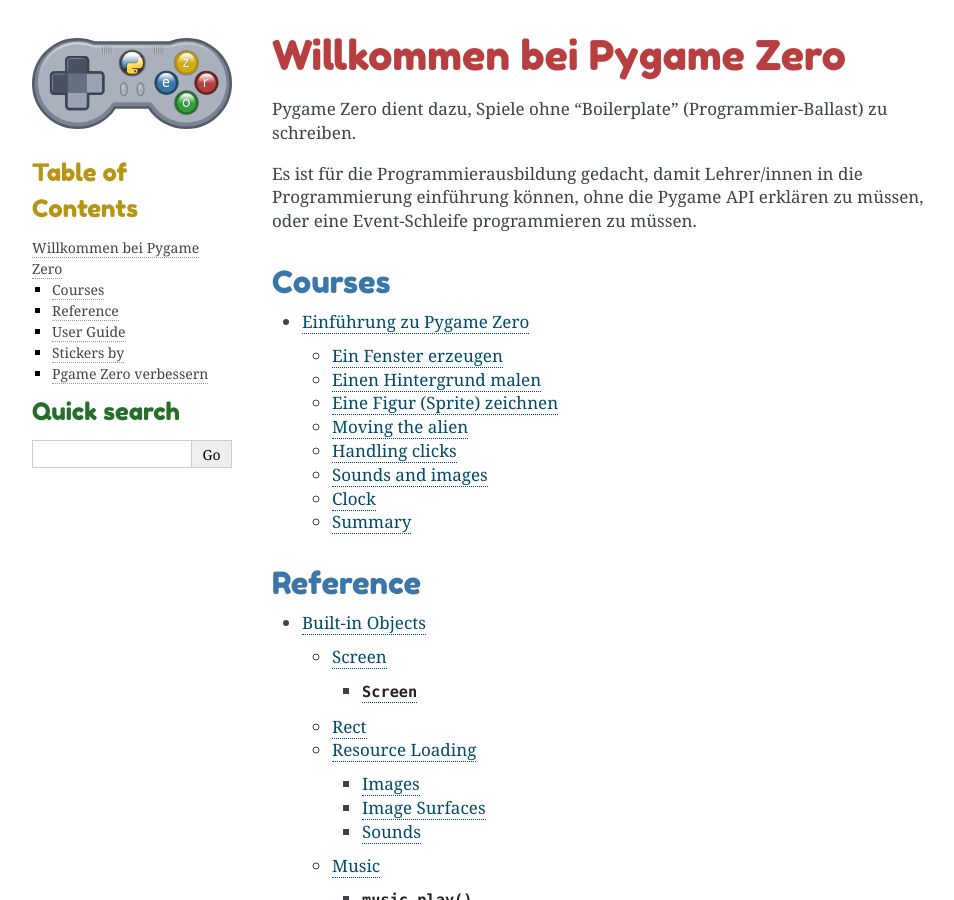
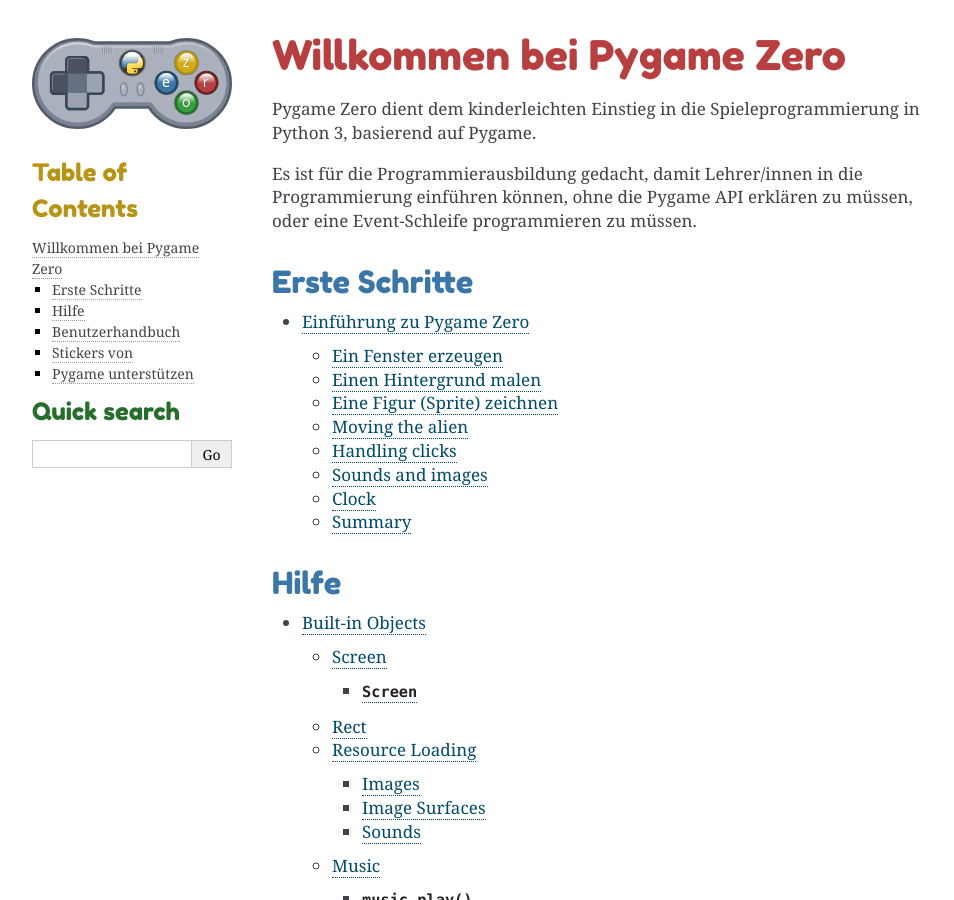
Before and after one commit to reher1/pgzero-german, a Sphinx documentation site: the page built from doc/index.rst, in a window 1280 px wide and 900 px high. Shown: the whole window, without its empty margins (148-1102 px from the left). Built offline with Sphinx 7.4.7, drawn with Linux system fonts in a browser that asks for light colours; pages that are not in the unit, such as notebooks, are missing from menus; some of the changed text lies outside the part shown.

Commit message:
Update index.rst

```diff
--- a/doc/index.rst
+++ b/doc/index.rst
@@ -6,15 +6,14 @@
 Willkommen bei Pygame Zero
 ==========================
 
-Pygame Zero dient dazu, Spiele ohne "Boilerplate" (Programmier-Ballast) zu
-schreiben.
+Pygame Zero dient dem kinderleichten Einstieg in die Spieleprogrammierung in Python 3, basierend auf Pygame.
 
 Es ist für die Programmierausbildung gedacht, damit Lehrer/innen in die
-Programmierung einführung können, ohne die Pygame API erklären zu müssen,
+Programmierung einführen können, ohne die Pygame API erklären zu müssen,
 oder eine Event-Schleife programmieren zu müssen.
 
 
-Courses
+Erste Schritte
 -------
 
 .. toctree::
@@ -27,7 +26,7 @@
 .. learn-programming
 .. flappy-bird
 
-Reference
+Hilfe
 ---------
 
 .. toctree::
@@ -36,7 +35,7 @@
     hooks
     builtins
 
-User Guide
+Benutzerhandbuch
 ----------
 
 .. toctree::
@@ -49,7 +48,7 @@
     changelog
 
 
-Stickers by |Sticker Mule|
+Stickers von |Sticker Mule|
 --------------------------
 
 .. |Sticker Mule| image:: _static/sticker-mule.svg
@@ -57,8 +56,8 @@
     :height: 40
     :target: https://www.stickermule.com/supports/opensource
 
-`Sticker Mule`_ haben sich großzügigerweise bereiterklärt, Pygame Zero Laptop-Sticker für Lernende zur
-Verfügung zu stellen.
+`Sticker Mule`_ stellt Pygame Zero Laptop-Sticker für Lernende zur
+Verfügung.
 
 .. _`Sticker Mule`: https://www.stickermule.com/supports/opensource
 
@@ -68,7 +67,7 @@
     stickers
 
 
-Pgame Zero verbessern
+Pygame unterstützen
 ---------------------
 
 .. toctree::
```
